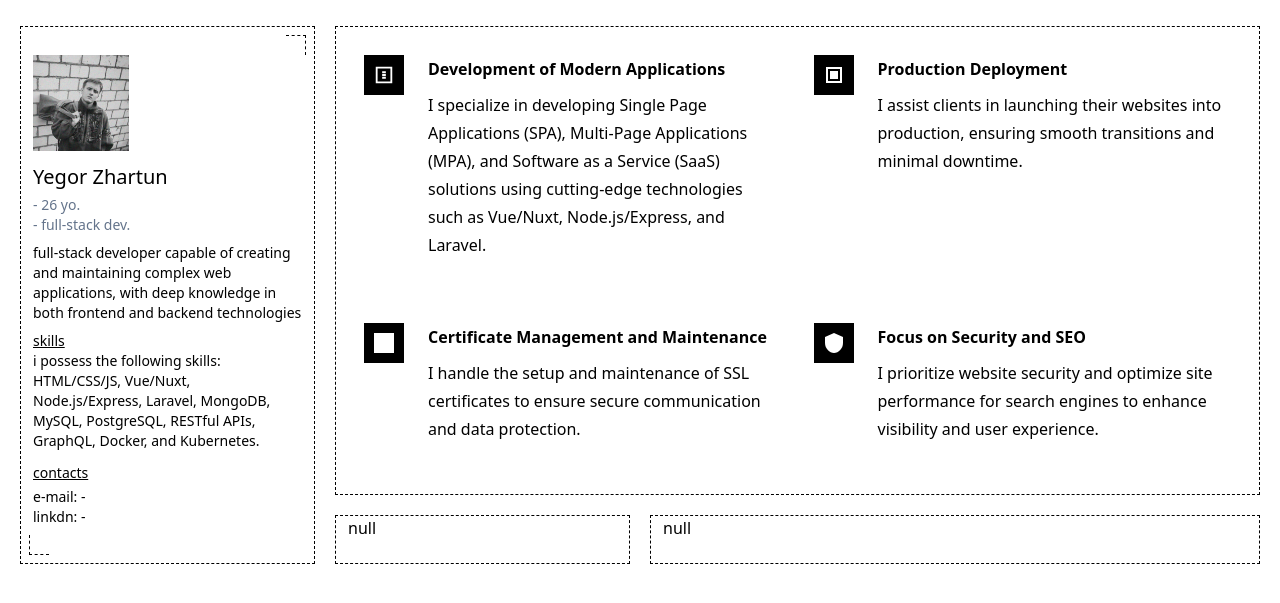
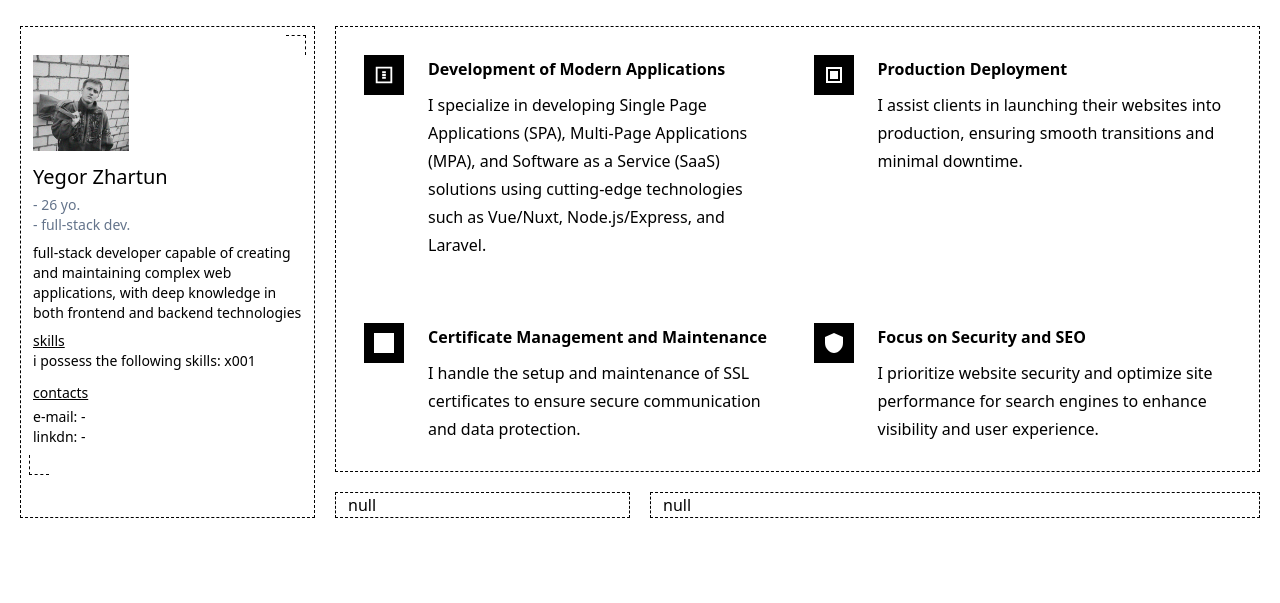
Before and after one commit to egorzhartun/egorzhartun.github.io, an Astro site: page / in a window 1280 px wide. Shown: the part 97-700 px from the top of the page. Built offline with nearby package versions, Linux system fonts and the light colour scheme; Astro itself is replaced by a stand-in of ours.

Commit message:
some changes x001

```diff
--- a/src/components/CardProfile.astro
+++ b/src/components/CardProfile.astro
@@ -15,7 +15,7 @@
     <span class="ml-3 text-sm underline">skills</span>
 
     <span class="pl-3 pr-3 text-sm text-center md:text-left">
-        i possess the following skills: HTML/CSS/JS, Vue/Nuxt, Node.js/Express, Laravel, MongoDB, MySQL, PostgreSQL, RESTful APIs, GraphQL, Docker, and Kubernetes.
+        i possess the following skills: x001
     </span>
 
     <span class="pt-3 pl-3 pr-3 pb-1 text-sm underline">contacts</span>
```
